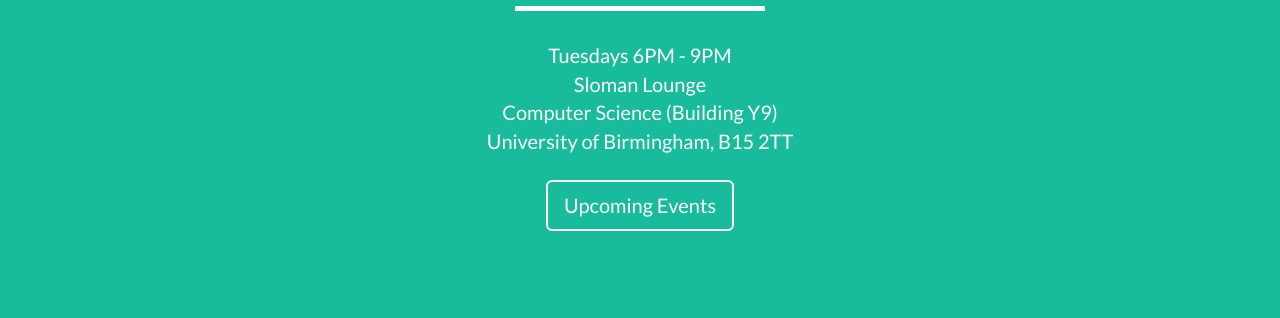
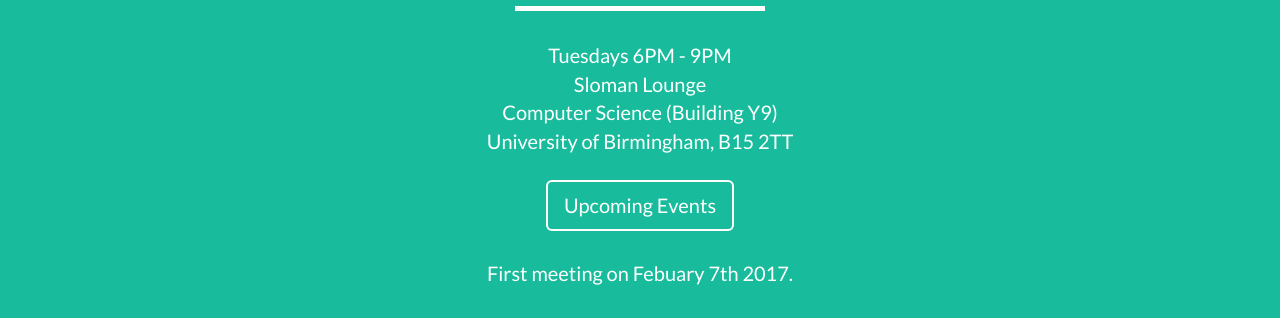
Before and after one commit to MozCCBham/site, a website: page public/index.html in a window 1280 px wide. Shown: the part 634-952 px from the top of the page. Drawn offline with nearby package versions, Linux system fonts and the light colour scheme.

Commit message:
Updated content

```diff
--- a/public/index.html
+++ b/public/index.html
@@ -86,6 +86,10 @@
                             <a href="https://mozccbham.eventbrite.co.uk" class="btn btn-lg btn-outline">
                                 <!--<i class="fa fa-arrow-right"></i>--> Upcoming Events
                             </a>
+                        </div>
+                        <div class="col-lg-8 col-lg-offset-2 text-center">
+                          <p><br>First meeting on Febuary 7th 2017.
+                          </p>
                         </div>
                     </div>
                 </div>
@@ -187,6 +191,7 @@
                 <div class="col-lg-4">
                     <p>To get an idea of the sorts of things we do, have a look at the <a style="color:#FFFFFF" href="#activities">activities</a> section of our website.
                       <br><br>Through the club, we aim to promote collaboration between like-minded people from across the university and the local community. We welcome people from all backgrounds and levels of expertise.
+                      <br><br>The club is free to join and you can come to any activities that interest you.
                       <br><br>We look forward to seeing you at the club!
                     </p>
 
```
